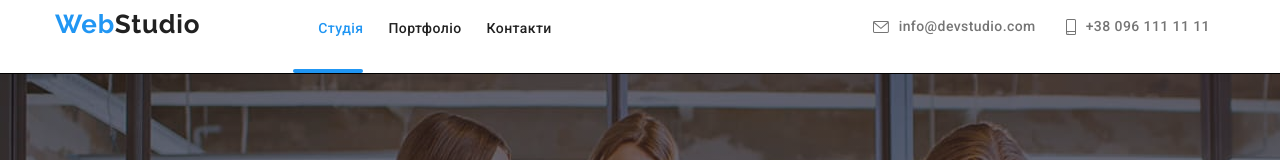
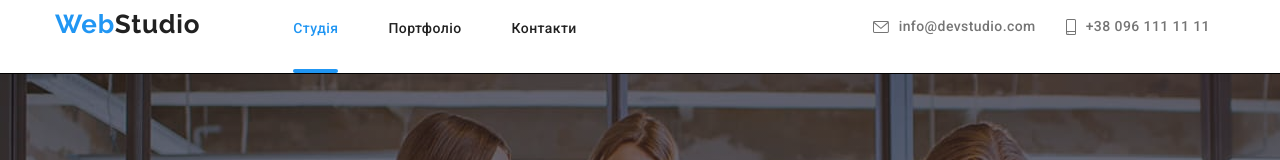
Before and after one commit to AKSEIEV/goit-markup-hw-05, a plain HTML site: page index.html in a window 1280 px wide. Shown: the top 160 px of the page. Drawn offline with nearby package versions, Linux system fonts and the light colour scheme.

Commit message:
fuck year

```diff
--- a/css/styles.css
+++ b/css/styles.css
@@ -77,10 +77,7 @@ body {
   justify-content: center;
 } */
 
-.list-header {
-  list-style: none;
-  display: flex;
-}
+
 
 .list-header .link-header + .link-header {
   margin-left: 40px;
@@ -114,9 +111,14 @@ header {
   margin-left: auto;
 }
 
+.list-header {
+  list-style: none;
+  display: flex;
+  gap: 50px;
+}
+
 .link-header {
-  margin-top: 25px;
-  margin-left: 25px;
+
 }
 
 .link-header {
```
